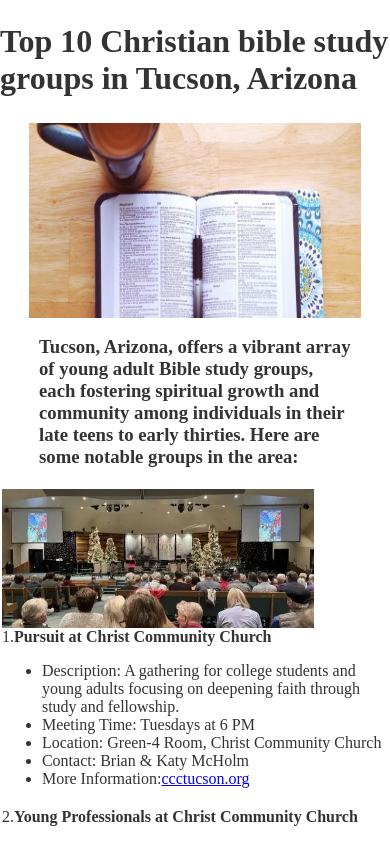
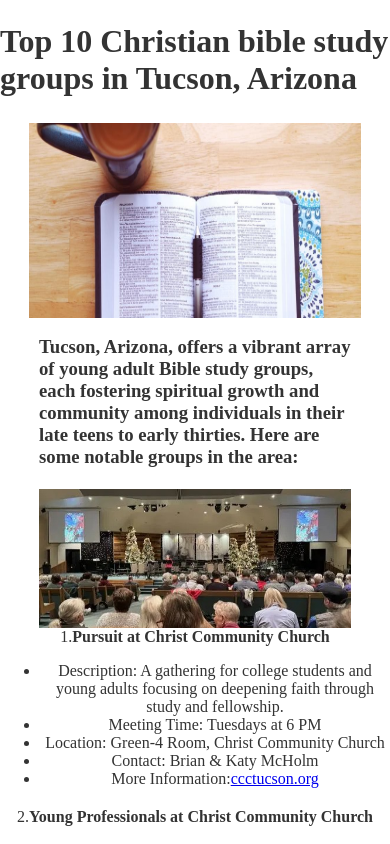
Before and after one commit to jstick2599/randomBibleFacts, a React (Create React App) app: page /YaGroupArticle in a window 390 px wide. Built offline with nearby package versions, Linux system fonts and the light colour scheme.

Commit message:
possible fix for mobile centering yagroup images

```diff
--- a/src/styling/YaGroupArticle.css
+++ b/src/styling/YaGroupArticle.css
@@ -89,6 +89,30 @@ h4{
 /* Mobile Scaling */
 @media screen and (max-width: 768px) {
     /* the below scaling only applies when width is 768px or less */
+
+    .bibleStudyList {
+        display: flex;
+        flex-direction: column;
+        align-items: center; /* Ensures centering */
+        width: 100%;
+    }
+
+    .column {
+        width: 100vw;
+        text-align: center; /* Centers text */
+    }
+
+    .column img {
+        width: 80vw;
+        display: block;
+        margin: 0 auto; /* Centers the image */
+    }
+
+    #mvbcChurch {
+        width: 80vw;
+        display: block;
+        margin: 0 auto;
+    }
     #bibleStudyArticleImage{
         width: 85%;
         height:50vw;
@@ -96,20 +120,9 @@ h4{
     .yaSubTitle{
         padding:0;
     }
-    img{
-        width:80vw;
-    }
-    .bibleStudyList {
+    /* .bibleStudyList {
         display: flex;
         flex-direction: column;
         align-items:flex-start;
-    }
-    #mvbcChurch{
-        width:80vw;
-        /* height:50%; */
-
-    }
-    .column{
-        width:100vw;
-    }
+    } */
 }
```
